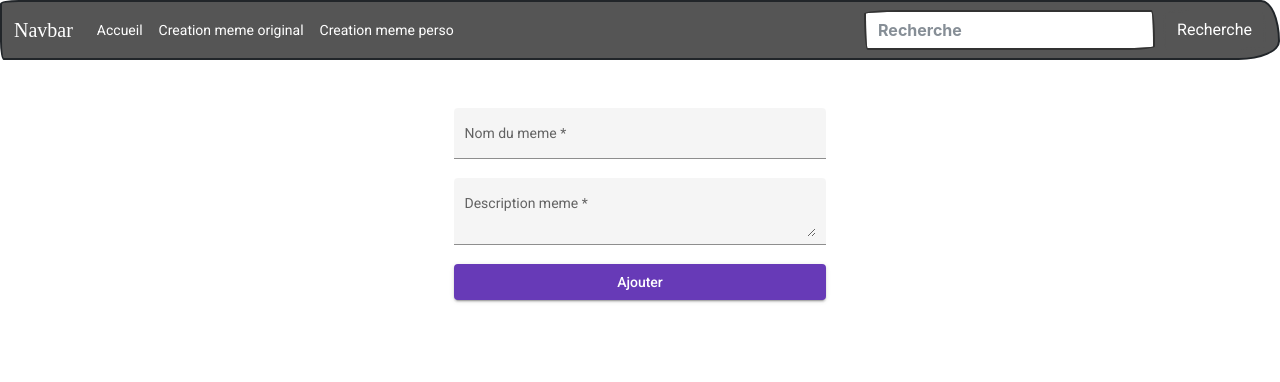
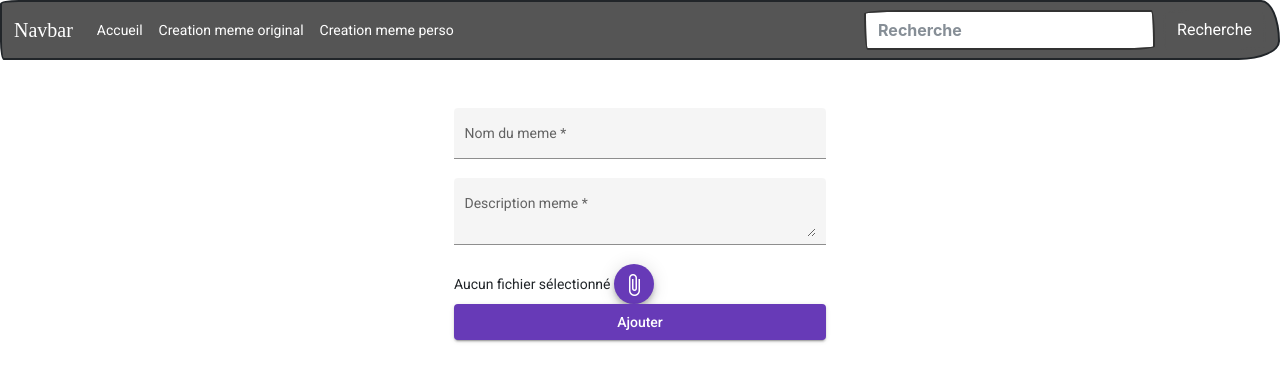
Before and after one commit to darwyn57/meme-generator, an Angular app: page /creation-meme-original in a window 1280 px wide. Shown: the top 382 px of the page. Built offline with nearby package versions, Linux system fonts and the light colour scheme; a web font is replaced by a local one.

Commit message:
mise a jours

```diff
--- a/src/app/accueil/accueil.component.ts
+++ b/src/app/accueil/accueil.component.ts
@@ -12,13 +12,16 @@
   constructor(private client: HttpClient) { }
 
   ngOnInit(): void {
-    this.client.get("http://localhost:4000/memes")
-    .subscribe(listeMeme => this.listeMeme= listeMeme)
+    this.raffraichir();
   }
+
+  raffraichir(){ this.client.get("http://localhost:4000/memes")
+  .subscribe(listeMeme => this.listeMeme= listeMeme)
+}
 
   onClickSupprimer(nomMeme : string){
     this.client.delete("http://localhost:4000/meme/"+nomMeme)
-    .subscribe(message => alert("meme supprimé"))
+    .subscribe(message => this.raffraichir())
   }
 
 }
--- a/src/app/app.module.ts
+++ b/src/app/app.module.ts
@@ -10,6 +10,7 @@
 import { FormsModule, ReactiveFormsModule } from '@angular/forms';
 import {MatButtonModule} from '@angular/material/button';
 import { HttpClientModule } from '@angular/common/http';
+import {MatIconModule} from '@angular/material/icon';
 
 @NgModule({
   declarations: [
@@ -26,7 +27,8 @@
     FormsModule,
     ReactiveFormsModule,
     MatButtonModule,
-    HttpClientModule
+    HttpClientModule,
+    MatIconModule
 
 
 
--- a/src/app/creation-meme-original/creation-meme-original.component.html
+++ b/src/app/creation-meme-original/creation-meme-original.component.html
@@ -12,6 +12,13 @@
       <textarea matInput placeholder="Ex.Meme quand on doute" formControlName="description"></textarea>
       <mat-error >la description est obligatoire</mat-error>
     </mat-form-field>
+  <div>
+      <input #inputImage type="file" style="display: none" (change)="onFichierChange($event)">
+      {{fichier?.name || "Aucun fichier sélectionné"}}
+      <button mat-mini-fab color="primary" (click)="$event.preventDefault(); inputImage.click()">
+        <mat-icon>attach_file</mat-icon>
+        </button>
+  </div>
     <button mat-raised-button color="primary">Ajouter</button>
   </form>
 </div>
--- a/src/app/creation-meme-original/creation-meme-original.component.ts
+++ b/src/app/creation-meme-original/creation-meme-original.component.ts
@@ -9,6 +9,8 @@
 })
 export class CreationMemeOriginalComponent implements OnInit {
 
+  public fichier: File | null = null
+
   constructor(private client : HttpClient) { }
 
   public formulaire: FormGroup= new FormGroup(
@@ -17,6 +19,10 @@
   )
   ngOnInit(): void {
 
+  }
+  onFichierChange(e: any) {
+
+    this.fichier = e.target.files[0];
   }
   onSubmit(){
     if (this.formulaire.valid){
```
